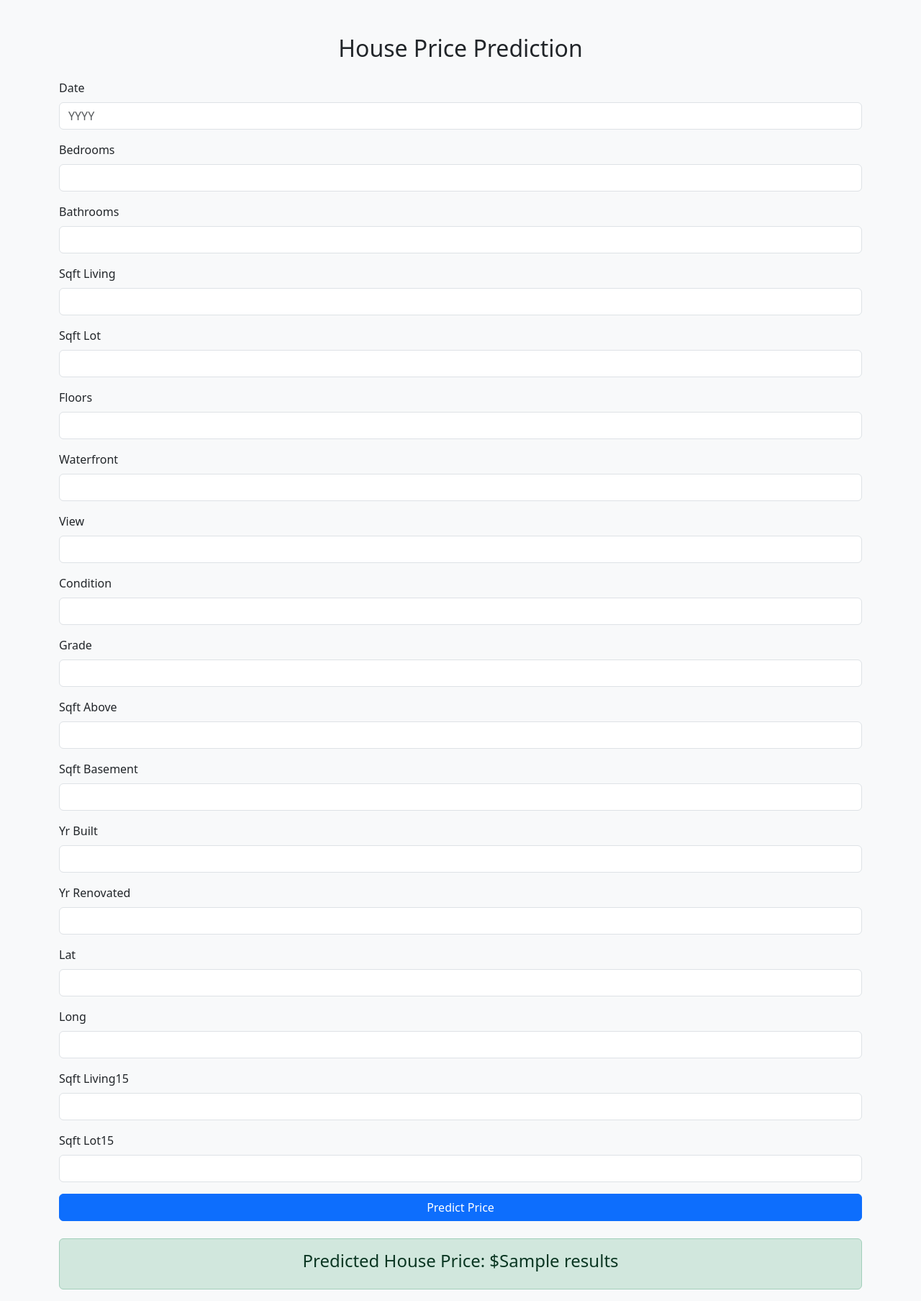
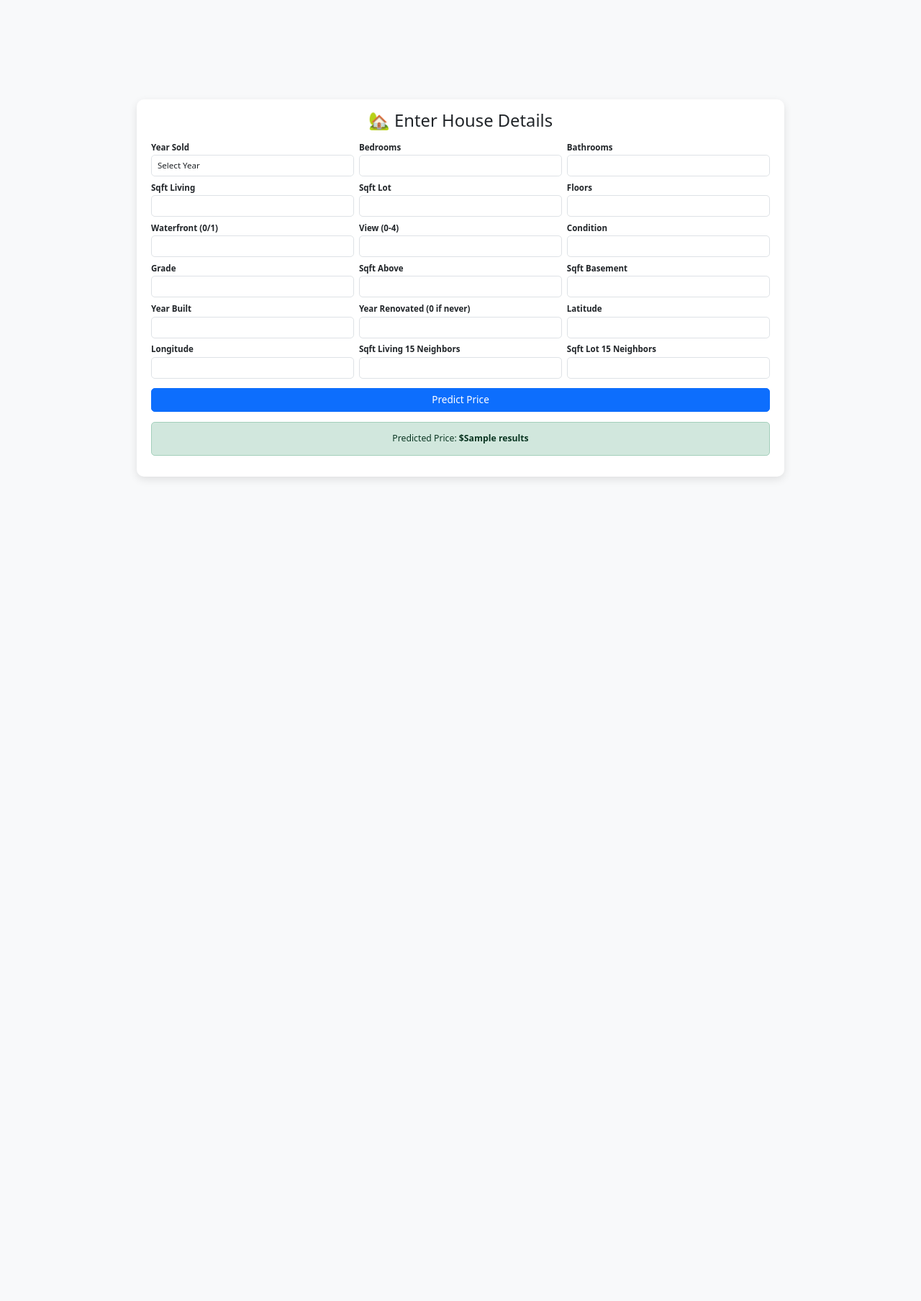
Before and after one commit to Sah-Pranav/End-to-End-ML-project, a Flask app: template templates/home.html in a window 1280 px wide. Shown: the whole page at 72% size. After the commit the page ends 666 px from the top, so only its background shows below. Run offline with Flask 3, Linux system fonts and the light colour scheme; the template is opened without the code that fills it: most values are stand-ins (such as "Sample title", 1, 10 or a date in 2020).

Commit message:
Added Screenshots

```diff
--- a/app.py
+++ b/app.py
@@ -143,4 +143,4 @@ def predict_datapoint():
 
 
 if __name__ == "__main__":
-    app.run(host="0.0.0.0", port=8000, debug=True)
+    app.run(host="0.0.0.0", port=5001, debug=True)
--- a/templates/home.html
+++ b/templates/home.html
@@ -1,44 +1,172 @@
 <!DOCTYPE html>
 <html lang="en">
+
 <head>
-    <meta charset="UTF-8">
-    <title>House Price Prediction</title>
-    <link rel="stylesheet" href="https://cdn.jsdelivr.net/npm/bootstrap@5.3.0/dist/css/bootstrap.min.css">
+    <meta charset="UTF-8" />
+    <title>House Price Prediction Form</title>
+    <link href="https://cdn.jsdelivr.net/npm/bootstrap@5.3.0/dist/css/bootstrap.min.css" rel="stylesheet" />
+    <style>
+        html,
+        body {
+            height: 100%;
+            margin: 0;
+            background-color: #f8f9fa;
+            font-size: 0.85rem;
+        }
+
+        body {
+            display: flex;
+            align-items: center;
+            justify-content: center;
+            padding: 15px;
+        }
+
+        form {
+            width: 100%;
+            max-width: 900px;
+            background: white;
+            padding: 15px 20px;
+            border-radius: 10px;
+            box-shadow: 0 4px 12px rgba(0, 0, 0, 0.1);
+            max-height: 85vh;
+            overflow-y: auto;
+            font-size: 0.9rem;
+        }
+
+        .form-label {
+            font-weight: 600;
+            font-size: 0.85rem;
+            margin-bottom: 0.15rem;
+        }
+
+        input.form-control,
+        select.form-control {
+            height: 30px;
+            padding: 3px 8px;
+            font-size: 0.85rem;
+        }
+
+        button {
+            font-size: 1rem;
+            padding: 8px 0;
+        }
+    </style>
 </head>
-<body class="bg-light">
 
-<div class="container mt-5">
-    <h2 class="mb-4 text-center">House Price Prediction</h2>
+<body>
 
-    <form action="/predictdata" method="POST">
+    <form action="/predictdata" method="POST" novalidate>
+        <h3 class="mb-3 text-center">🏡 Enter House Details</h3>
 
-        <!-- Text Inputs -->
-        <div class="mb-3">
-            <label for="date" class="form-label">Date</label>
-            <input type="text" class="form-control" id="date" name="date" placeholder="YYYY" required>
+        <div class="row g-2">
+
+            <div class="col-md-4">
+                <label for="date" class="form-label">Year Sold</label>
+                <select class="form-control" id="date" name="date" required>
+                    <option value="">Select Year</option>
+                    {% for year in range(1990, 2025) %}
+                    <option value="{{ year }}">{{ year }}</option>
+                    {% endfor %}
+                </select>
+            </div>
+
+            <div class="col-md-4">
+                <label for="bedrooms" class="form-label">Bedrooms</label>
+                <input type="number" class="form-control" id="bedrooms" name="bedrooms" min="0" required />
+            </div>
+
+            <div class="col-md-4">
+                <label for="bathrooms" class="form-label">Bathrooms</label>
+                <input type="number" step="0.5" class="form-control" id="bathrooms" name="bathrooms" min="0" required />
+            </div>
+
+            <div class="col-md-4">
+                <label for="sqft_living" class="form-label">Sqft Living</label>
+                <input type="number" class="form-control" id="sqft_living" name="sqft_living" min="0" required />
+            </div>
+
+            <div class="col-md-4">
+                <label for="sqft_lot" class="form-label">Sqft Lot</label>
+                <input type="number" class="form-control" id="sqft_lot" name="sqft_lot" min="0" required />
+            </div>
+
+            <div class="col-md-4">
+                <label for="floors" class="form-label">Floors</label>
+                <input type="number" step="0.5" class="form-control" id="floors" name="floors" min="0" required />
+            </div>
+
+            <div class="col-md-4">
+                <label for="waterfront" class="form-label">Waterfront (0/1)</label>
+                <input type="number" class="form-control" id="waterfront" name="waterfront" min="0" max="1" required />
+            </div>
+
+            <div class="col-md-4">
+                <label for="view" class="form-label">View (0-4)</label>
+                <input type="number" class="form-control" id="view" name="view" min="0" max="4" required />
+            </div>
+
+            <div class="col-md-4">
+                <label for="condition" class="form-label">Condition</label>
+                <input type="number" class="form-control" id="condition" name="condition" min="1" max="5" required />
+            </div>
+
+            <div class="col-md-4">
+                <label for="grade" class="form-label">Grade</label>
+                <input type="number" class="form-control" id="grade" name="grade" min="1" max="13" required />
+            </div>
+
+            <div class="col-md-4">
+                <label for="sqft_above" class="form-label">Sqft Above</label>
+                <input type="number" class="form-control" id="sqft_above" name="sqft_above" min="0" required />
+            </div>
+
+            <div class="col-md-4">
+                <label for="sqft_basement" class="form-label">Sqft Basement</label>
+                <input type="number" class="form-control" id="sqft_basement" name="sqft_basement" min="0" required />
+            </div>
+
+            <div class="col-md-4">
+                <label for="yr_built" class="form-label">Year Built</label>
+                <input type="number" class="form-control" id="yr_built" name="yr_built" min="1800" max="2025" required />
+            </div>
+
+            <div class="col-md-4">
+                <label for="yr_renovated" class="form-label">Year Renovated (0 if never)</label>
+                <input type="number" class="form-control" id="yr_renovated" name="yr_renovated" min="0" max="2025" required />
+            </div>
+
+            <div class="col-md-4">
+                <label for="lat" class="form-label">Latitude</label>
+                <input type="number" step="0.000001" class="form-control" id="lat" name="lat" required />
+            </div>
+
+            <div class="col-md-4">
+                <label for="long" class="form-label">Longitude</label>
+                <input type="number" step="0.000001" class="form-control" id="long" name="long" required />
+            </div>
+
+            <div class="col-md-4">
+                <label for="sqft_living15" class="form-label">Sqft Living 15 Neighbors</label>
+                <input type="number" class="form-control" id="sqft_living15" name="sqft_living15" min="0" required />
+            </div>
+
+            <div class="col-md-4">
+                <label for="sqft_lot15" class="form-label">Sqft Lot 15 Neighbors</label>
+                <input type="number" class="form-control" id="sqft_lot15" name="sqft_lot15" min="0" required />
+            </div>
+
         </div>
 
-        <!-- Numeric Inputs -->
-        {% for field in ['bedrooms', 'bathrooms', 'sqft_living', 'sqft_lot', 'floors', 'waterfront', 'view', 'condition', 'grade', 'sqft_above', 'sqft_basement', 'yr_built', 'yr_renovated', 'lat', 'long', 'sqft_living15', 'sqft_lot15'] %}
-        <div class="mb-3">
-            <label for="{{ field }}" class="form-label">{{ field.replace('_', ' ').title() }}</label>
-            <input type="text" class="form-control" id="{{ field }}" name="{{ field }}" required>
+        <button type="submit" class="btn btn-primary mt-3 w-100">Predict Price</button>
+
+        {% if results %}
+        <div class="alert alert-success mt-3 text-center" role="alert">
+            Predicted Price: <strong>${{ results }}</strong>
         </div>
-        {% endfor %}
-
-        <!-- Submit Button -->
-        <button type="submit" class="btn btn-primary w-100">Predict Price</button>
+        {% endif %}
 
     </form>
 
-    <!-- Show prediction result if exists -->
-    {% if results is not none %}
-    <div class="alert alert-success mt-4 text-center">
-        <h4>Predicted House Price: ${{ results }}</h4>
-    </div>
-    {% endif %}
+</body>
 
-</div>
-
-</body>
 </html>
```
Also changed, not shown: templates/index.html (+14 -9 lines), 3 other files.
